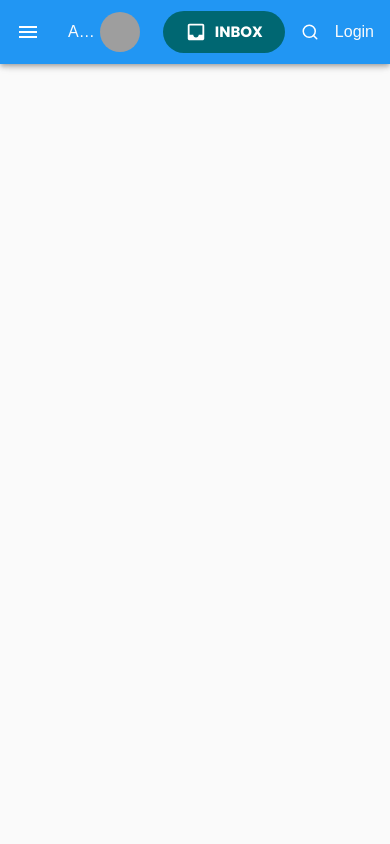
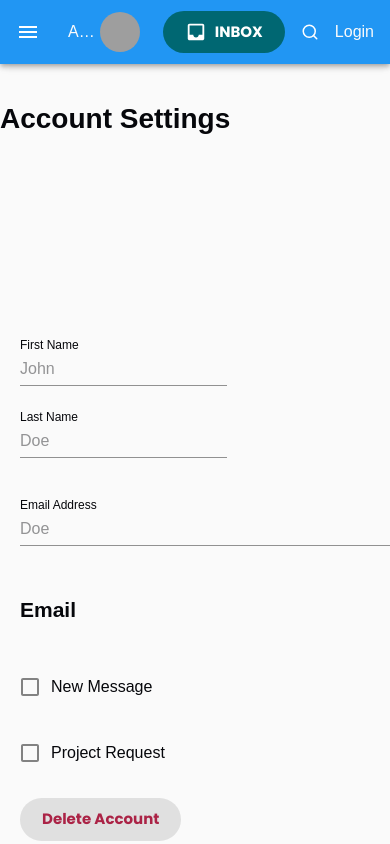
Before and after one commit to crowdsourcemedical/volunteer-database, a React (Create React App) app in the folder frontend/: page /account-setting in a window 390 px wide. Built offline with nearby package versions, Linux system fonts and the light colour scheme; grey boxes are pictures that could not be loaded; a web font is replaced by a local one.

Commit message:
The page has been created
- Only section of the description for the mobile needs to be fixed correctly

```diff
--- a/frontend/src/App.jsx
+++ b/frontend/src/App.jsx
@@ -13,25 +13,27 @@ import ProjectSubmit from './pages/ProjectSubmit';
 import Project from './pages/project';
 import Profile from './components/Profile/Profile.component';
 import Footer from './components/footer';
+import AccountSettings from './components/AccountSettings/Account-settings.component';
 import './App.css';
 import './about.css';
 
 function App() {
   return (
     <Router>
-      <div className="App">
+      <div className='App'>
         <NavBar />
-        <main className="content">
+        <main className='content'>
           <Switch>
-            <Route path="/" exact component={HomePage} />
-            <Route path="/about" exact component={AboutPage} />
-            <Route path="/search" exact component={SearchPage} />
-            <Route path="/signup" exact component={SignupPage} />
-            <Route path="/signup/volunteer" exact component={SignupVolunteerPage} />
-            <Route path="/projects/submit" exact component={ProjectSubmit} />
-            <Route path="/profile" exact component={Profile} />
-            <Route path="/style" exact component={Style} />
-            <Route path="/project" exact component={Project} />
+            <Route path='/' exact component={HomePage} />
+            <Route path='/about' exact component={AboutPage} />
+            <Route path='/search' exact component={SearchPage} />
+            <Route path='/signup' exact component={SignupPage} />
+            <Route path='/signup/volunteer' exact component={SignupVolunteerPage} />
+            <Route path='/projects/submit' exact component={ProjectSubmit} />
+            <Route path='/profile' exact component={Profile} />
+            <Route path='/style' exact component={Style} />
+            <Route path='/project' exact component={Project} />
+            <Route path='/account-setting' exact component={AccountSettings} />
           </Switch>
         </main>
       </div>
--- /dev/null
+++ b/frontend/src/components/AccountSettings/Account-settings.component.jsx
@@ -0,0 +1,72 @@
+import React from 'react';
+import { makeStyles } from '@material-ui/core/styles';
+import Grid from '@material-ui/core/Grid';
+import Hidden from '@material-ui/core/Hidden';
+
+// Account Settings Components
+import { ContactInformation } from './Information.component';
+import ContactForm from './Contant-form.component';
+
+const useStyles = makeStyles((theme) => ({
+  root: {
+    flexGrow: 1,
+  },
+}));
+
+export default function AccountSettings() {
+  const classes = useStyles();
+
+  return (
+    <div className={classes.root}>
+      <Grid container spacing={3}>
+        <Grid item xs={12} sm={2} />
+        <Grid item xs={12} sm={4}>
+          <Grid
+            container
+            direction='column'
+            justify='space-between'
+            spacing={3}
+          >
+            <Grid item xs={12} sm={12}>
+              <h1>Account Settings</h1>
+            </Grid>
+
+            <Hidden only='xs'>
+              <Grid item xs={12} sm={3} />
+              <Grid item xs={12} sm={3} />
+              <Grid item xs={12} sm={3} />
+              <Grid item xs={12} sm={3} />
+              <Grid item xs={12} sm={9} style={{ textAlign: 'left' }}>
+                <ContactInformation title='Contact Information' />
+              </Grid>
+              <Grid item xs={12} sm={9} style={{ textAlign: 'left' }}>
+                <h1>Notification Preferences</h1>
+                <p> </p>
+              </Grid>
+            </Hidden>
+
+            <Grid item xs={12} sm={2} />
+          </Grid>
+        </Grid>
+
+        <Grid item xs={12} sm={6}>
+          <Grid
+            container
+            direction='column'
+            justify='space-between'
+            spacing={3}
+          >
+            <Grid item xs={12} sm={3} />
+            <Grid item xs={12} sm={3} />
+            <Grid item xs={12} sm={3} />
+            <Grid item xs={12} sm={3} />
+            <Grid item xs={12} sm={7} style={{ textAlign: 'left' }}>
+              <ContactForm />
+            </Grid>
+          </Grid>
+          <Grid item xs={12} sm={5} />
+        </Grid>
+      </Grid>
+    </div>
+  );
+}
--- /dev/null
+++ b/frontend/src/components/AccountSettings/Contant-form.component.jsx
@@ -0,0 +1,105 @@
+import React from 'react';
+import { makeStyles } from '@material-ui/core/styles';
+import Grid from '@material-ui/core/Grid';
+import Button from '@material-ui/core/Button';
+import { Checkbox, FormControlLabel, TextField } from '@material-ui/core';
+
+const useStyles = makeStyles((theme) => ({
+  root: {
+    flexGrow: 1,
+    '& > *': {
+      marginTop: theme.spacing(3),
+      margin: theme.spacing(1),
+    },
+    label: {
+      margin: 8,
+      color: '#A1A1A1',
+    },
+  },
+}));
+
+export default function ComposedTextField() {
+  const classes = useStyles();
+
+  return (
+    <form className={classes.root} noValidate autoComplete='off'>
+      <Grid container spacing={3}>
+        <Grid item xs={12} sm={6}>
+          <TextField
+            id='standard-full-width'
+            label='First Name'
+            className={classes.label}
+            placeholder='John'
+            InputLabelProps={{
+              shrink: true,
+            }}
+          />
+        </Grid>
+        <Grid item xs={12} sm={6}>
+          <TextField
+            id='standard-full-width'
+            label='Last Name'
+            className={classes.label}
+            placeholder='Doe'
+            InputLabelProps={{
+              shrink: true,
+            }}
+          />
+        </Grid>
+        <Grid item xs={12} sm={12}>
+          <TextField
+            id='standard-full-width'
+            label='Email Address'
+            className={classes.label}
+            fullWidth
+            placeholder='Doe'
+            margin='normal'
+            InputLabelProps={{
+              shrink: true,
+            }}
+          />
+        </Grid>
+        <Grid item xs={12} sm={12}>
+          <h2>Email</h2>
+        </Grid>
+        <Grid item xs={12} sm={6}>
+          <FormControlLabel
+            value='end'
+            control={<Checkbox color='primary' />}
+            label='New Message'
+            labelPlacement='end'
+          />
+        </Grid>
+        <Grid item xs={12} sm={6}>
+          <FormControlLabel
+            value='end'
+            control={<Checkbox color='primary' />}
+            label='Project Request'
+            labelPlacement='end'
+          />
+        </Grid>
+        <Grid item xs={12} sm={6}>
+          <Button
+            variant='contained'
+            size='large'
+            color='default'
+            className={classes.margin}
+            style={{ color: '#AB2346' }}
+          >
+            Delete Account
+          </Button>
+        </Grid>
+        <Grid item xs={12} sm={6} style={{ float: 'right' }}>
+          <Button
+            variant='contained'
+            size='large'
+            color='primary'
+            className={classes.margin}
+          >
+            Save Settings
+          </Button>
+        </Grid>
+      </Grid>
+    </form>
+  );
+}
--- /dev/null
+++ b/frontend/src/components/AccountSettings/Information.component.jsx
@@ -0,0 +1,20 @@
+import React, { Fragment } from 'react';
+
+const ContactInformation = ({ title }) => (
+  <Fragment>
+    <h1>{title}</h1>
+    <p> We're able to send supplies and help and help within these regions.</p>
+  </Fragment>
+);
+
+const Notification = ({ title }) => (
+  <Fragment>
+    <h1>{title}</h1>
+    <p>
+      We'll try to connect you with the kind of talent you need andare looking
+      for.
+    </p>
+  </Fragment>
+);
+
+export { ContactInformation, Notification };
```
